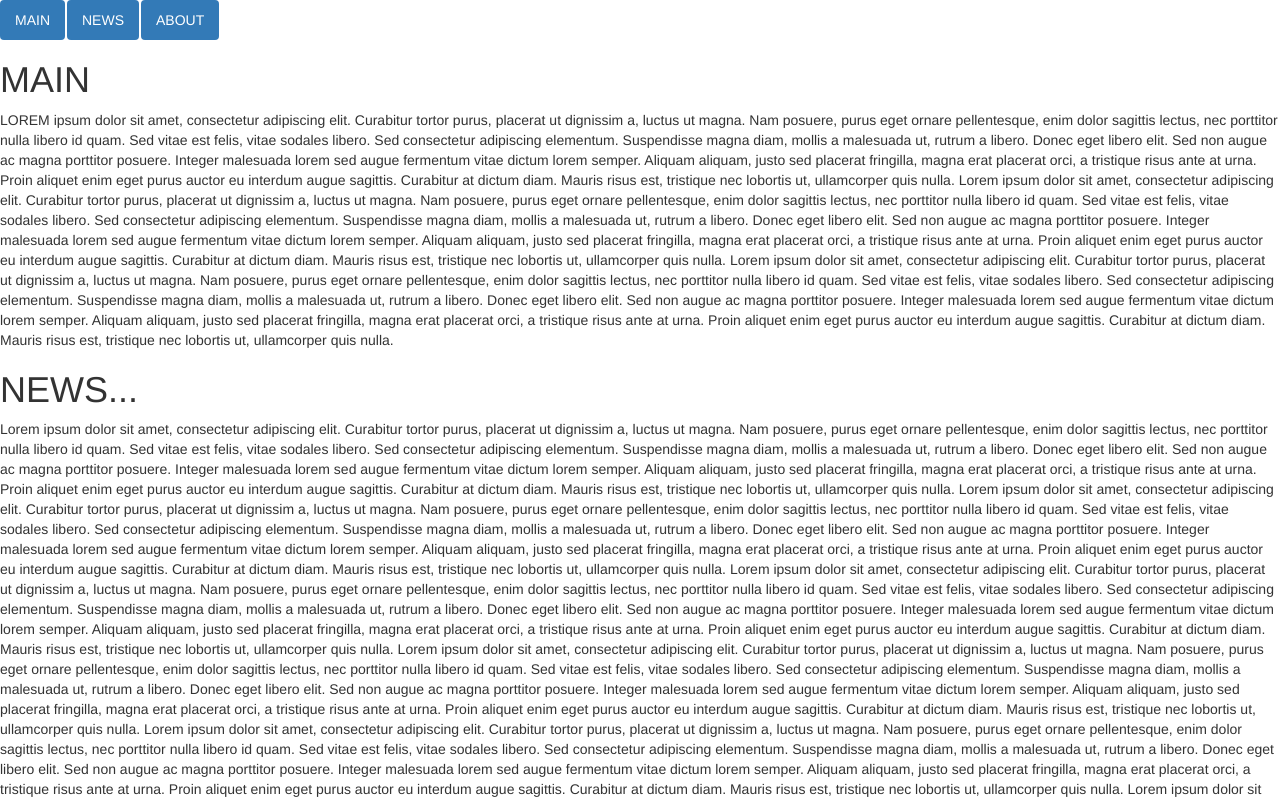
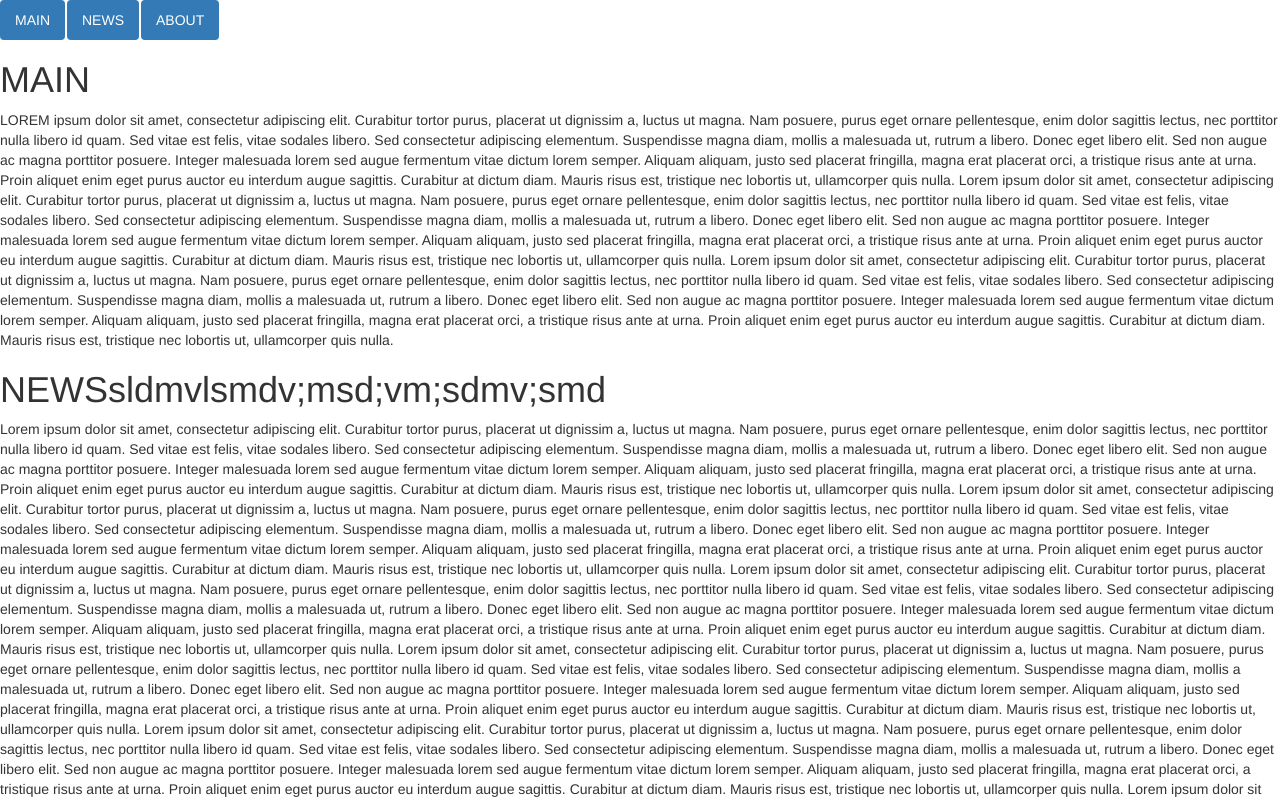
Before and after one commit to AntipovMaxim/scrolling-plain-js, a plain HTML site: page index.html in a window 1280 px wide. Shown: the top 800 px of the page. Drawn offline with Linux system fonts and the light colour scheme.

Commit message:
do something wrong

```diff
--- a/index.html
+++ b/index.html
@@ -19,7 +19,7 @@
         Lorem ipsum dolor sit amet, consectetur adipiscing elit. Curabitur tortor purus, placerat ut dignissim a, luctus ut magna. Nam posuere, purus eget ornare pellentesque, enim dolor sagittis lectus, nec porttitor nulla libero id quam. Sed vitae est felis, vitae sodales libero. Sed consectetur adipiscing elementum. Suspendisse magna diam, mollis a malesuada ut, rutrum a libero. Donec eget libero elit. Sed non augue ac magna porttitor posuere. Integer malesuada lorem sed augue fermentum vitae dictum lorem semper. Aliquam aliquam, justo sed placerat fringilla, magna erat placerat orci, a tristique risus ante at urna. Proin aliquet enim eget purus auctor eu interdum augue sagittis. Curabitur at dictum diam. Mauris risus est, tristique nec lobortis ut, ullamcorper quis nulla.
     </div>
     <div id="news">
-        <h1>NEWS...</h1>
+        <h1>NEWSsldmvlsmdv;msd;vm;sdmv;smd</h1>
         Lorem ipsum dolor sit amet, consectetur adipiscing elit. Curabitur tortor purus, placerat ut dignissim a, luctus ut magna. Nam posuere, purus eget ornare pellentesque, enim dolor sagittis lectus, nec porttitor nulla libero id quam. Sed vitae est felis, vitae sodales libero. Sed consectetur adipiscing elementum. Suspendisse magna diam, mollis a malesuada ut, rutrum a libero. Donec eget libero elit. Sed non augue ac magna porttitor posuere. Integer malesuada lorem sed augue fermentum vitae dictum lorem semper. Aliquam aliquam, justo sed placerat fringilla, magna erat placerat orci, a tristique risus ante at urna. Proin aliquet enim eget purus auctor eu interdum augue sagittis. Curabitur at dictum diam. Mauris risus est, tristique nec lobortis ut, ullamcorper quis nulla.
         Lorem ipsum dolor sit amet, consectetur adipiscing elit. Curabitur tortor purus, placerat ut dignissim a, luctus ut magna. Nam posuere, purus eget ornare pellentesque, enim dolor sagittis lectus, nec porttitor nulla libero id quam. Sed vitae est felis, vitae sodales libero. Sed consectetur adipiscing elementum. Suspendisse magna diam, mollis a malesuada ut, rutrum a libero. Donec eget libero elit. Sed non augue ac magna porttitor posuere. Integer malesuada lorem sed augue fermentum vitae dictum lorem semper. Aliquam aliquam, justo sed placerat fringilla, magna erat placerat orci, a tristique risus ante at urna. Proin aliquet enim eget purus auctor eu interdum augue sagittis. Curabitur at dictum diam. Mauris risus est, tristique nec lobortis ut, ullamcorper quis nulla.
         Lorem ipsum dolor sit amet, consectetur adipiscing elit. Curabitur tortor purus, placerat ut dignissim a, luctus ut magna. Nam posuere, purus eget ornare pellentesque, enim dolor sagittis lectus, nec porttitor nulla libero id quam. Sed vitae est felis, vitae sodales libero. Sed consectetur adipiscing elementum. Suspendisse magna diam, mollis a malesuada ut, rutrum a libero. Donec eget libero elit. Sed non augue ac magna porttitor posuere. Integer malesuada lorem sed augue fermentum vitae dictum lorem semper. Aliquam aliquam, justo sed placerat fringilla, magna erat placerat orci, a tristique risus ante at urna. Proin aliquet enim eget purus auctor eu interdum augue sagittis. Curabitur at dictum diam. Mauris risus est, tristique nec lobortis ut, ullamcorper quis nulla.
```
